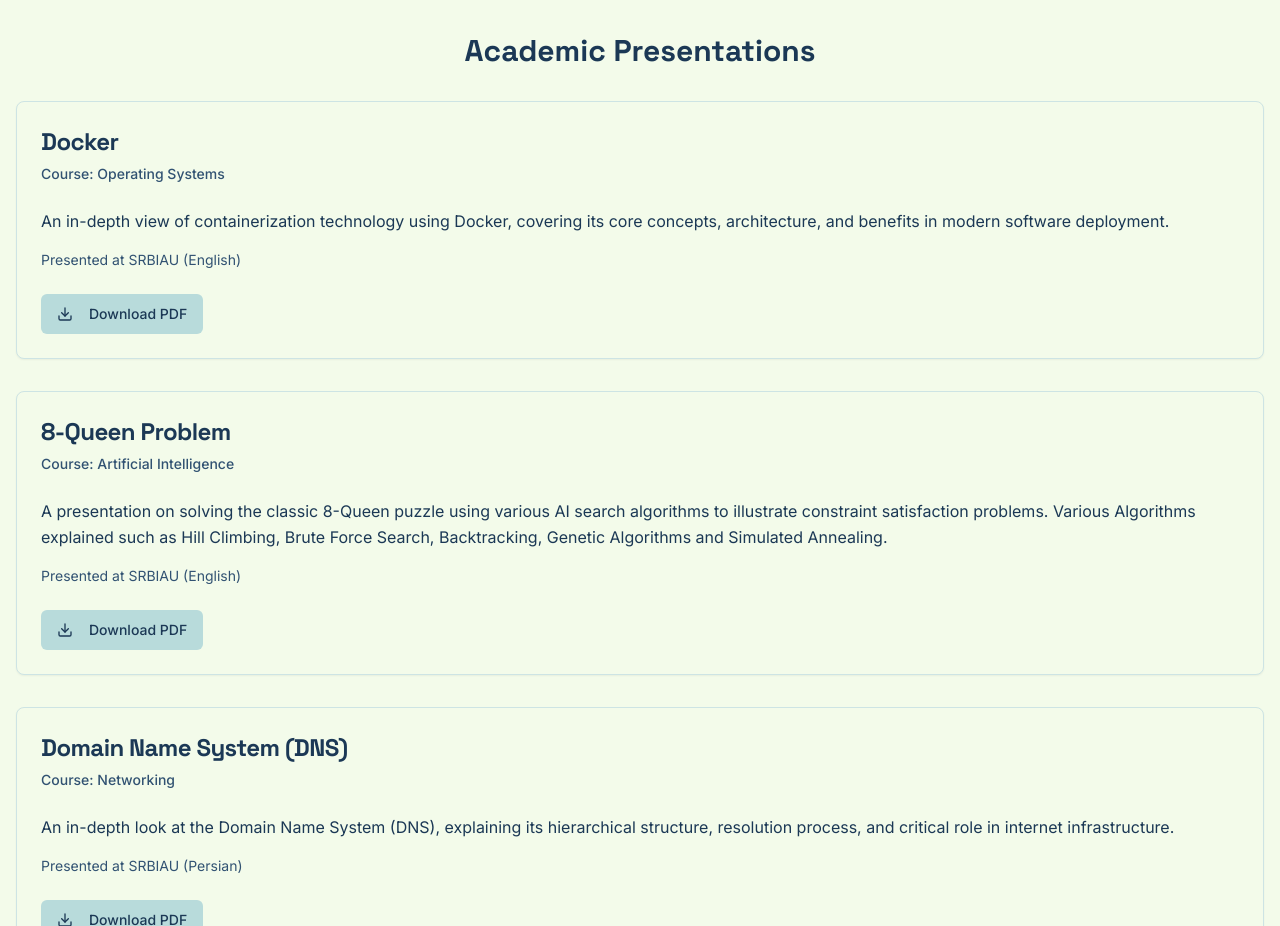
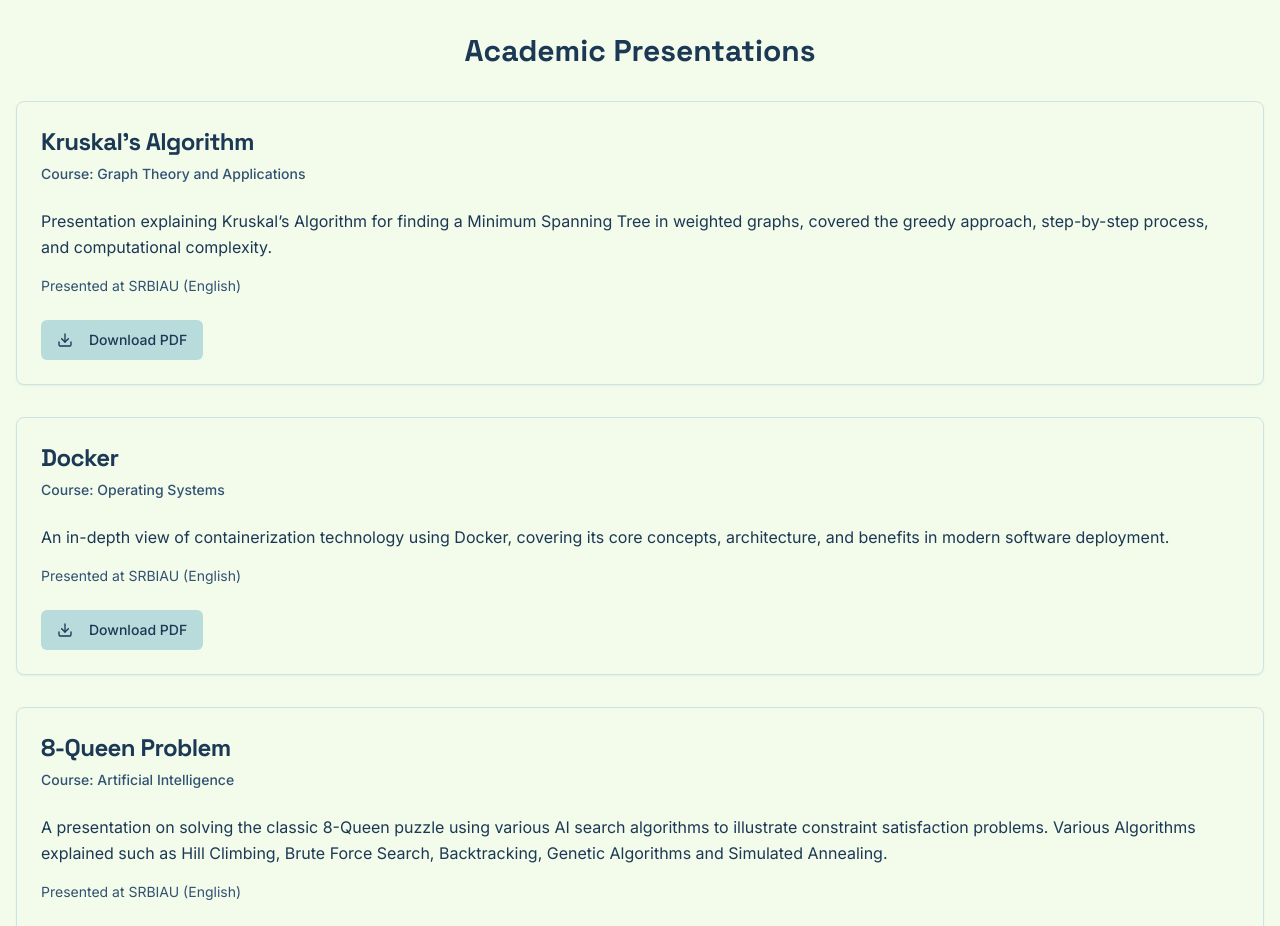
Before and after one commit to DearShervin/dearshervin.github.io, a Next.js app: page /studio/projects in a window 1280 px wide. Shown: the part 1340-2266 px from the top of the page. Built offline with nearby package versions, Linux system fonts and the light colour scheme.

Commit message:
Updating website

```diff
--- a/src/app/projects/page.tsx
+++ b/src/app/projects/page.tsx
@@ -45,6 +45,13 @@ const projects = [
 ];
 
 const presentations = [
+    {
+        course: "Graph Theory and Applications",
+        subject: "Kruskal’s Algorithm",
+        description: "Presentation explaining Kruskal’s Algorithm for finding a Minimum Spanning Tree in weighted graphs, covered the greedy approach, step-by-step process, and computational complexity.",
+        details: "Presented at SRBIAU (English)",
+        downloadLink: "/pdfs/Kruskal’s-Algorithm.pdf"
+    },
     {
         course: "Operating Systems",
         subject: "Docker",
```
Also changed, not shown: 1 other file (tests, documents, lock files or other folders).
